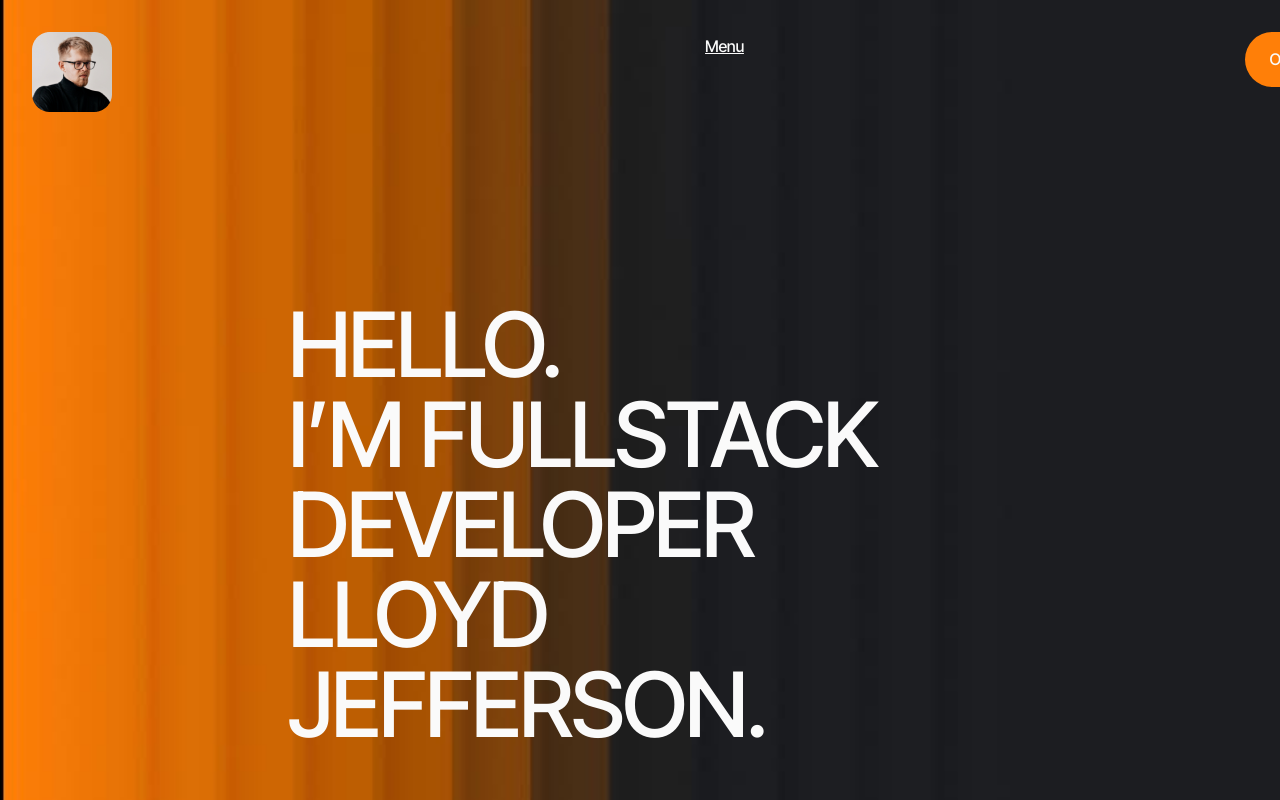
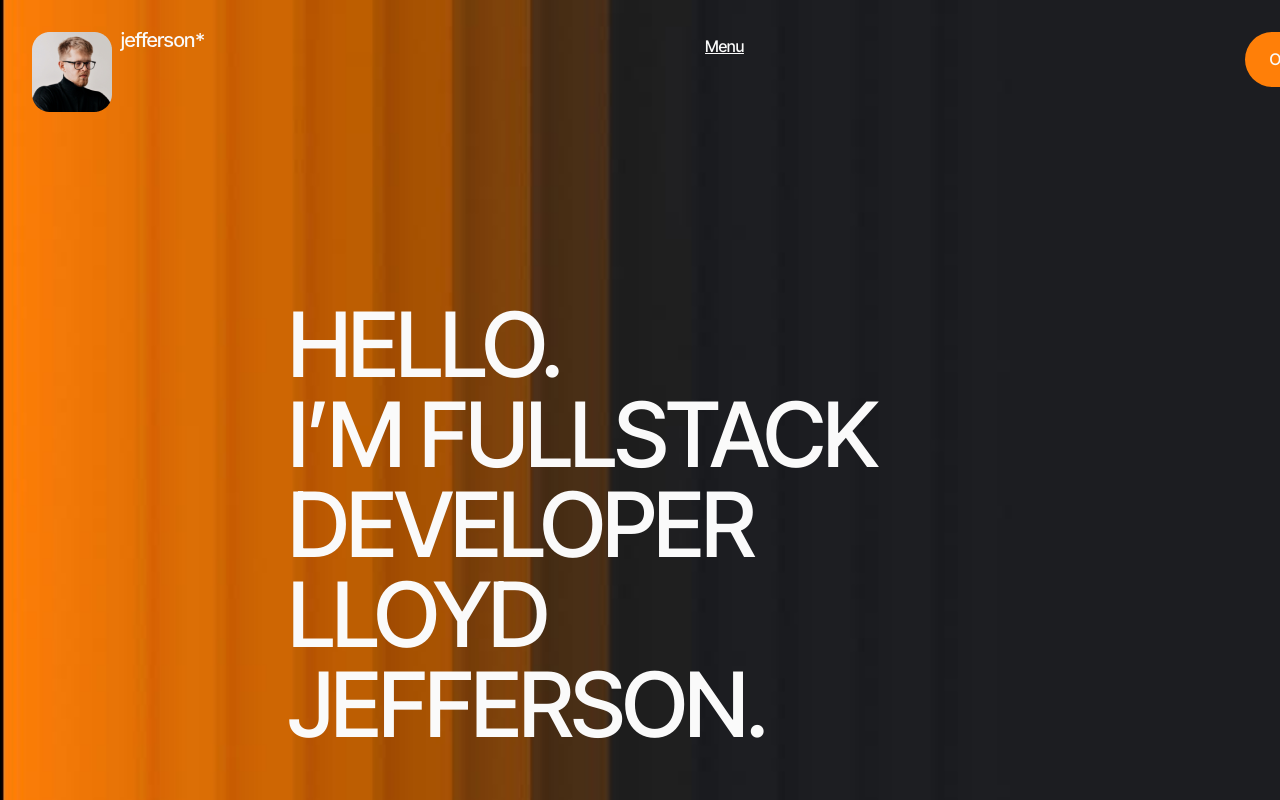
Before and after one commit to marina-sevostian/orange-studio, a plain HTML site: page index.html in a window 1280 px wide. Shown: the top 800 px of the page. Drawn offline with nearby package versions, Linux system fonts and the light colour scheme; no server answers.

Commit message:
Deploying to gh-pages from @ marina-sevostian/orange-studio@1fb551c3017f4504b5cb3c7fd743a983616cf1d7 🚀

```diff
--- a/index.html
+++ b/index.html
@@ -36,7 +36,7 @@
           height="80"
         />
         <svg class="logo-icon" width="84" height="19">
-          <use class="icon-l" href="../img/icons.svg#jefferson"></use>
+          <use class="icon-l" href="/orange-studio/assets/icons-DKWUO3m9.svg#jefferson"></use>
         </svg>
       </a>
     </nav>
```
